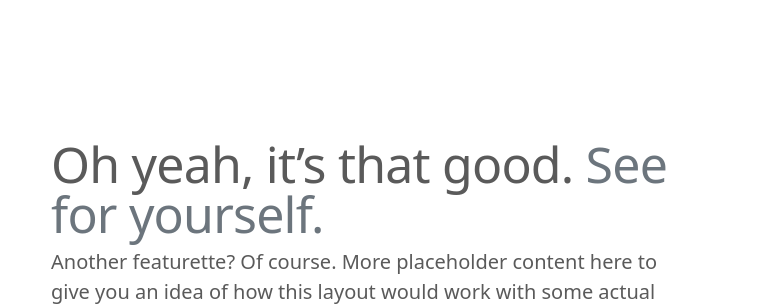
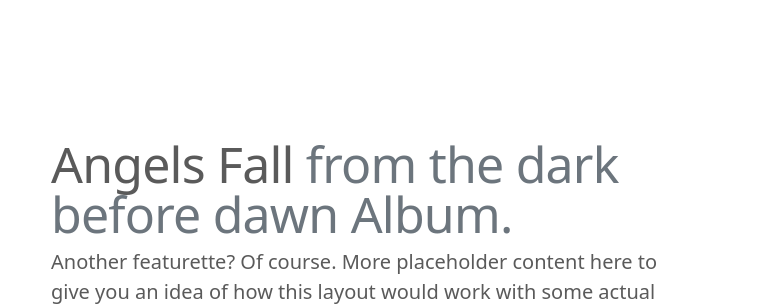
Before and after one commit to Kennedy-Mwaura/favorite-band-project, a plain HTML site: page index.html in a window 1280 px wide. Shown: the part 1639-1945 px from the top of the page, 506-1280 px from the left. Drawn offline with nearby package versions, Linux system fonts and the light colour scheme.

Commit message:
updated the favorite video section

```diff
--- a/index.html
+++ b/index.html
@@ -142,7 +142,7 @@
 
     <div class="row featurette">
       <div class="col-md-7 order-md-2">
-        <h2 class="featurette-heading">Oh yeah, it’s that good. <span class="text-muted">See for yourself.</span></h2>
+        <h2 class="featurette-heading">Angels Fall <span class="text-muted">from the dark before dawn Album.</span></h2>
         <p class="lead">Another featurette? Of course. More placeholder content here to give you an idea of how this layout would work with some actual real-world content in place.</p>
       </div>
       <div class="col-md-5 order-md-1">
```
